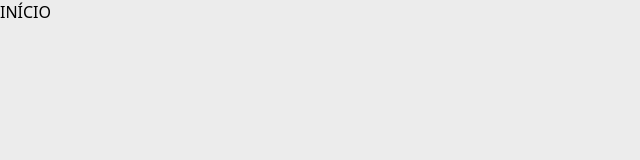
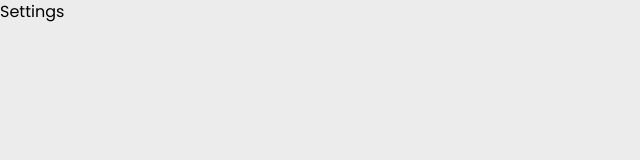
Before and after one commit to mateusmenesesDev/iziWork, a React (Vite) app: page / in a window 1280 px wide. Shown: the top 160 px of the page, without its empty margins (0-640 px from the left). Built offline with nearby package versions, Linux system fonts and the light colour scheme.

Commit message:
adicionado font family

```diff
--- a/index.html
+++ b/index.html
@@ -4,6 +4,9 @@
     <meta charset="UTF-8" />
     <meta name="viewport" content="width=device-width, initial-scale=1.0" />
     <title>IzI Work</title>
+    <link rel="preconnect" href="https://fonts.googleapis.com">
+    <link rel="preconnect" href="https://fonts.gstatic.com" crossorigin>
+    <link href="https://fonts.googleapis.com/css2?family=Poppins:ital,wght@0,400;0,500;0,600;0,700;0,800;1,400;1,500;1,600;1,700;1,800&display=swap" rel="stylesheet">
   </head>
   <body>
     <div id="root"></div>
--- a/src/App.tsx
+++ b/src/App.tsx
@@ -1,5 +1,5 @@
 function App() {
-  return <div className=''>INÍCIO</div>;
+  return <div className='font-main'>Settings</div>;
 }
 
 export default App;
--- a/tailwind.config.cjs
+++ b/tailwind.config.cjs
@@ -15,6 +15,9 @@ module.exports = {
       info: 'AFAFAF',
       container: '#FFF',
     },
+    fontFamily: {
+      main: ['Poppins', 'sans-serif'],
+    },
   },
   plugins: [],
 };
```
